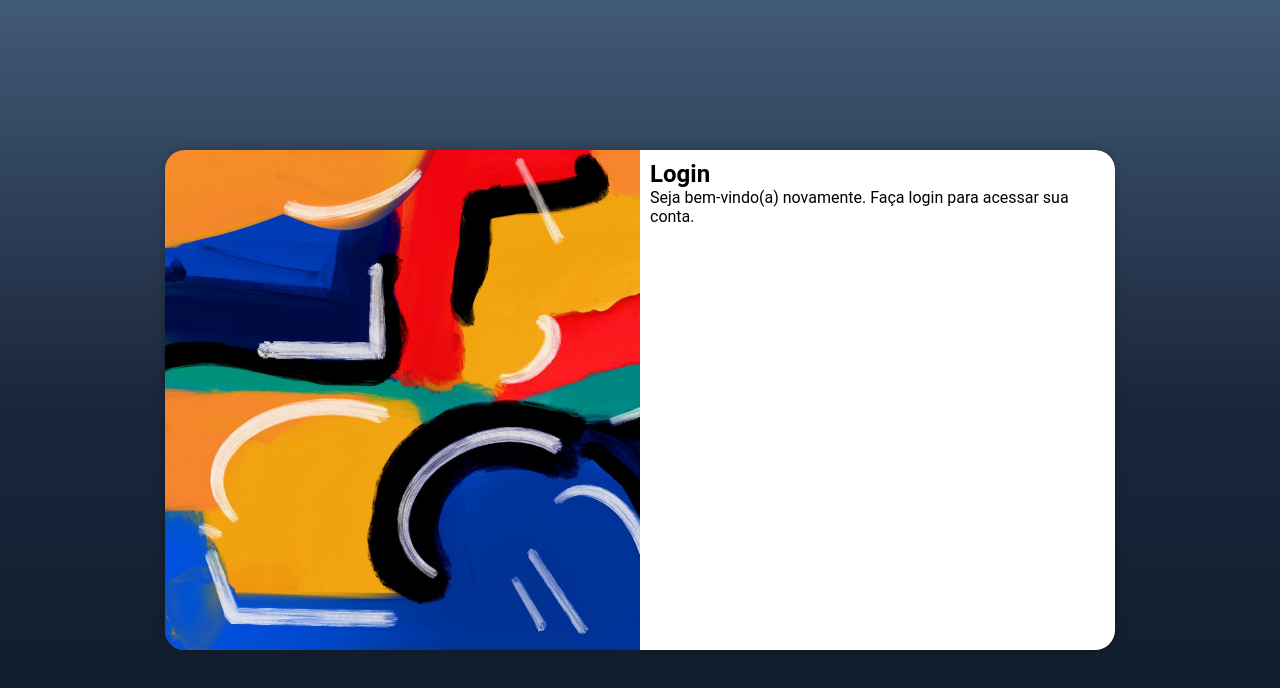
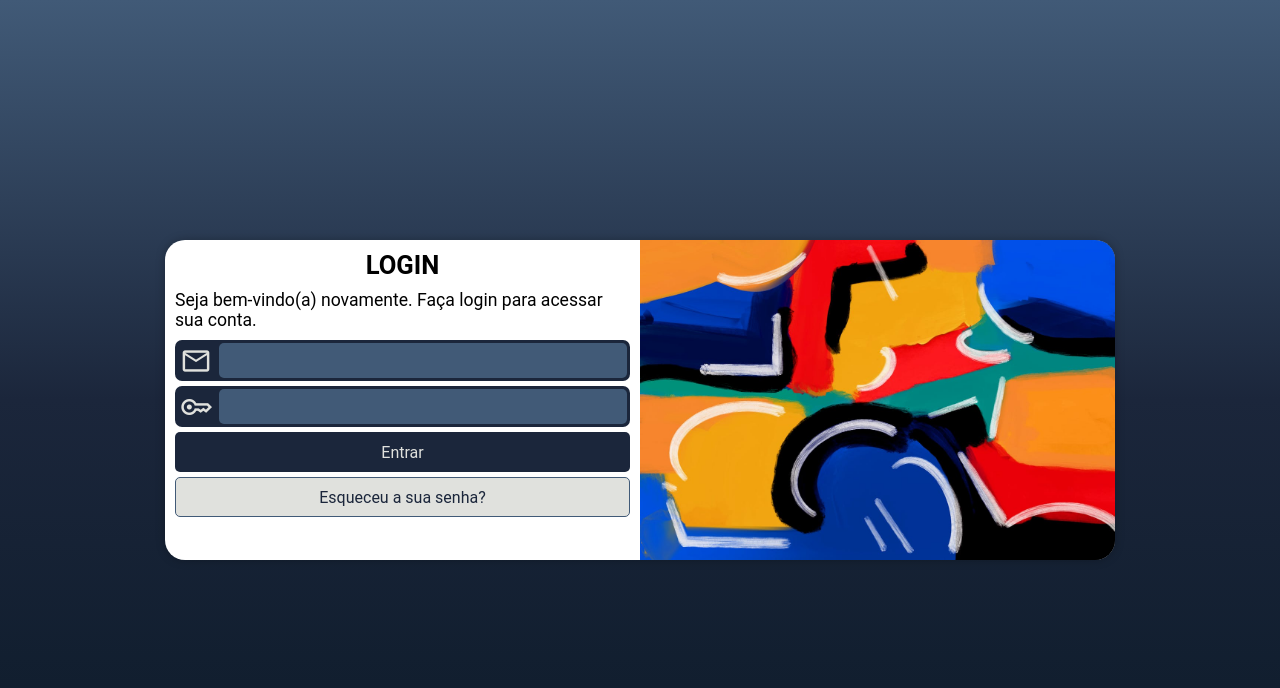
Before and after one commit to AlexandreGomes01/pagina-login, a plain HTML site: page index.html in a window 1280 px wide. Drawn offline with nearby package versions, Linux system fonts and the light colour scheme.

Commit message:
update page

```diff
--- a/css/media-query.css
+++ b/css/media-query.css
@@ -3,6 +3,7 @@
 @media screen and (min-width: 768px) {
     section#login {
         width: 80vw;
+        height: 300px;
     }
 
     section#login > div#imagem {
@@ -15,21 +16,30 @@
         float: right;
         width: 70%;
     }
+
+    div#formulario > h1 {
+        font-size: 1.6em;
+    }
+
+    div#formulario > p {
+        font-size: 1.1em;
+    }
 }
 
 @media screen and (min-width: 992px) {
     section#login {
         width: 950px;
+        height: 320px;
     }
 
     section#login > div#imagem {
-        float: left;
+        float: right;
         width: 50%;
         height: 100%;
     }
 
     section#login > div#formulario {
-        float: right;
+        float: left;
         width: 50%;
     }
 }
--- a/css/style.css
+++ b/css/style.css
@@ -10,7 +10,7 @@
 body, html {
     background-image: linear-gradient(to top, #0d1b2a, #1b263b, #415a77);
     height: 100vh;
-    width: 100vh;
+    width: 100vw;
 }
 
 main {
@@ -23,17 +23,17 @@ section#login {
     position: absolute;
     top: 50%;
     left: 50%;
-    transform: translate(-50%, -50%);
     overflow: hidden;
 
     background-color: white;
     width: 250px;
-    height: 500px;
+    height: 510px;
     border-radius: 20px;
     box-shadow: 0px 0px 10px rgba(0, 0, 0, 0.26);
 
     transition: width 0.3s, height 0.3s;
     transition-timing-function: ease;
+    transform: translate(-50%, -50%);
 }
 
 section#login > div#imagem {
@@ -47,3 +47,88 @@ section#login > div#formulario {
     display: block;
     padding: 10px;
 }
+
+div#formulario > h1 {
+    font-size: 1.4em;
+    text-transform: uppercase;
+    text-align: center;
+    margin-bottom: 10px;
+}
+
+div#formulario > p {
+    margin: 10px 0px;
+    font-size: 0.9em;
+}
+
+form > div.campo {
+    background-color: #1b263b;
+    width: 100%;
+    display: block;
+    height: 41px;
+    border-radius: 7px;
+    margin: 5px 0px;
+}
+
+form label {
+    display: none;
+}
+
+div.campo > span {
+    color: #e0e1dd;
+    font-size: 2em;
+    width: 40px;
+    padding: 5px;
+}
+
+div.campo > input {
+    background-color: #415a77;
+    color: #e0e1dd;
+    font-size: 1em;
+    width: calc(100% - 47px);
+    height: 85%;
+    border: 0px;
+    border-radius: 5px;
+    padding: 4px;
+    transform: translateY(-11px);
+}
+
+div.campo > input:focus-within {
+    outline: none;
+    color: white;
+}
+
+form > input[type=submit] {
+    display: block;
+    font-size: 1em;
+    width: 100%;
+    height: 40px;
+    background-color: #1b263b;
+    color: #e0e1dd;
+    border: none;
+    border-radius: 5px;
+}
+
+form > input[type=submit]:hover {
+    background-color: #0d1b2a;
+    color: white;
+    cursor: pointer;
+}
+
+form > a.botao {
+    display: block;
+    text-align: center;
+    font-size: 1em;
+    width: 100%;
+    height: 40px;
+    padding-top: 10px;
+    margin-top: 5px;
+    background-color: #e0e1dd;
+    border: 1px solid #415a77;
+    border-radius: 5px;
+    text-decoration: none;
+    color: #1b263b;
+}
+
+form > a.botao:hover {
+    color: black;
+}
--- a/index.html
+++ b/index.html
@@ -3,7 +3,8 @@
 <head>
     <meta charset="UTF-8">
     <meta name="viewport" content="width=device-width, initial-scale=1.0">
-    <title>Document</title>
+    <title>Boas vindas ao nosso site - Entrar</title>
+    <link href="https://fonts.googleapis.com/css2?family=Material+Symbols+Outlined" rel="stylesheet" />
     <link rel="stylesheet" href="css/style.css">
     <link rel="stylesheet" href="css/media-query.css">
 </head>
@@ -16,8 +17,19 @@
             <div id="formulario">
                 <h1>Login</h1>
                 <p>Seja bem-vindo(a) novamente. Faça login para acessar sua conta.</p>
-                <form action="login.php" method="post">
-
+                <form action="login.php" method="post" autocomplete="on">
+                    <div class="campo">
+                        <span class="material-symbols-outlined">mail</span>
+                        <input type="email" name="email" id="iemail" autocomplete="email" required>
+                        <label for="iemail">E-mail</label>
+                    </div>
+                    <div class="campo">
+                        <span class="material-symbols-outlined">key</span>
+                        <input type="password" name="senha" id="isenha" autocomplete="current-password" minlength="8" required>
+                        <label for="isenha">Senha</label>
+                    </div>
+                    <input type="submit" value="Entrar">
+                    <a href="#" class="botao">Esqueceu a sua senha?</a>
                 </form>
             </div>
         </section>
```
